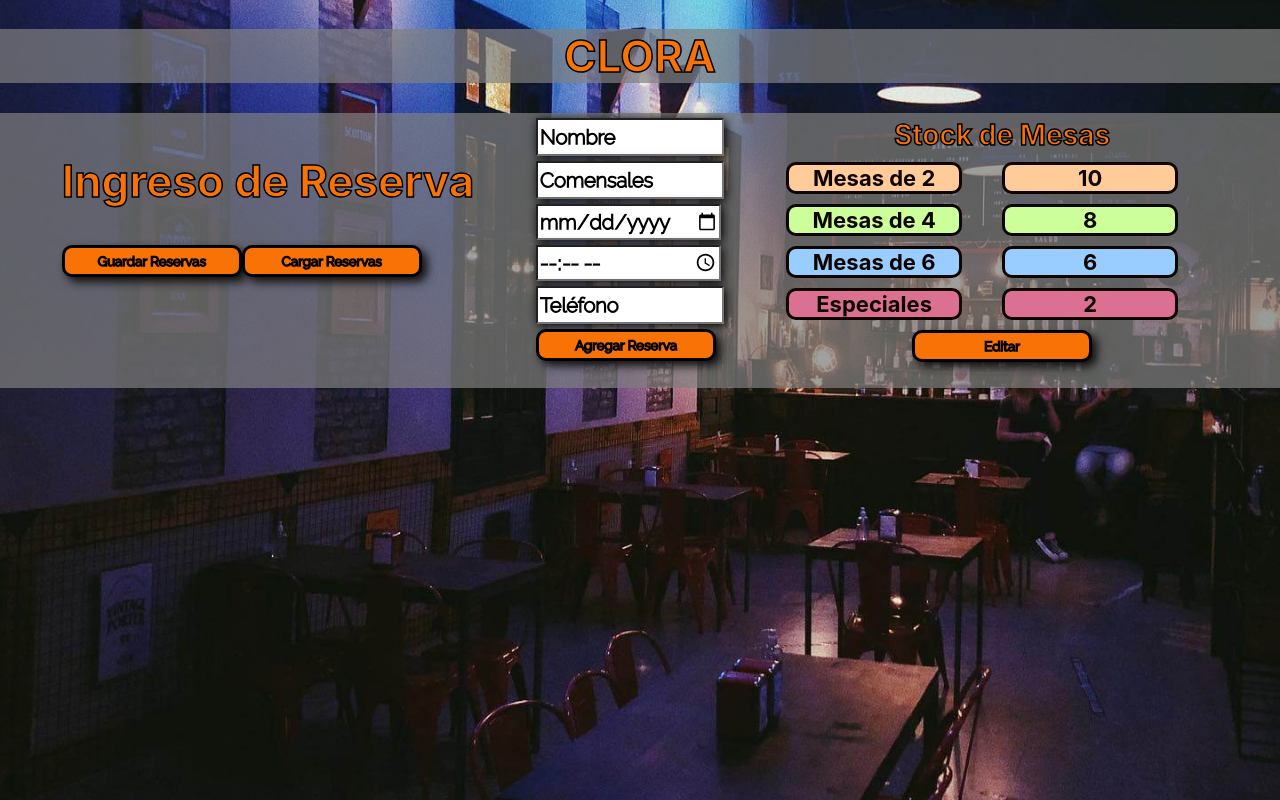
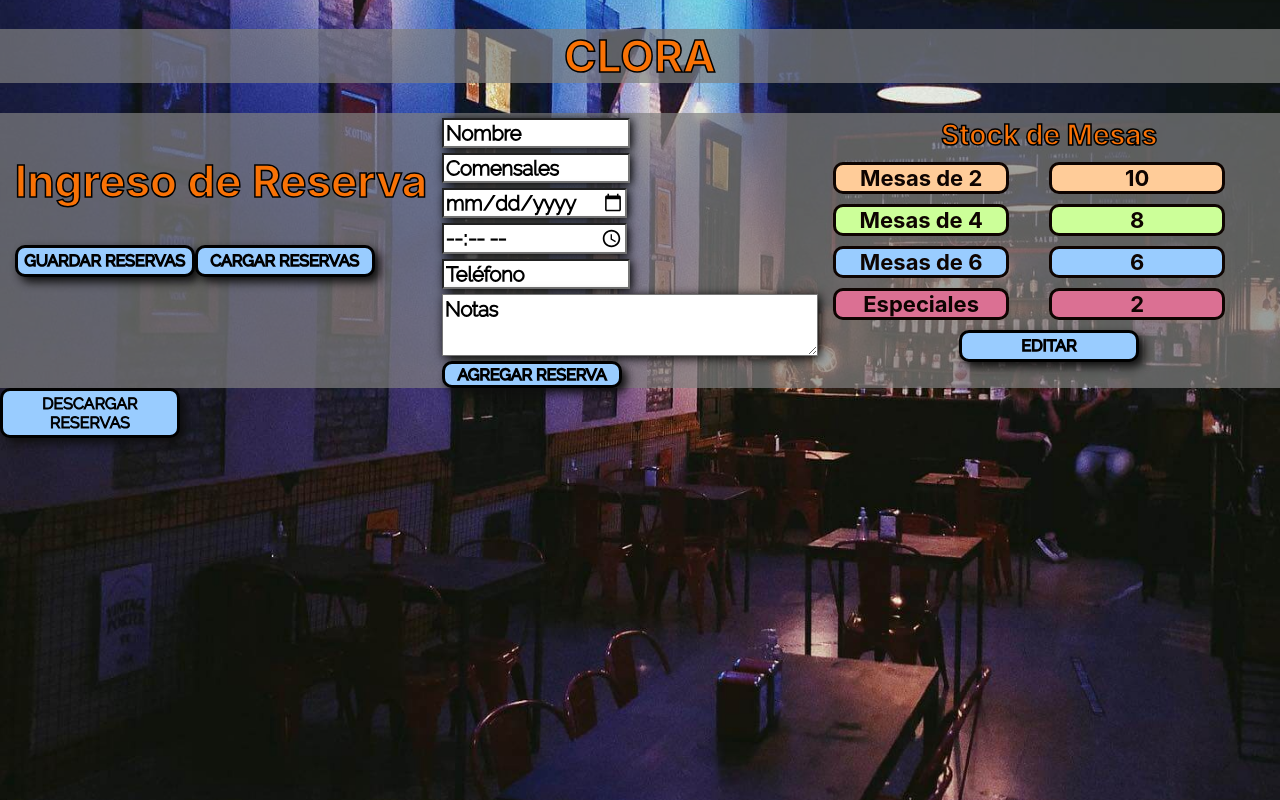
Before and after one commit to SebastianLlanes/Reservation-Sistem, a React (Create React App) app: page / in a window 1280 px wide. Built offline with nearby package versions, Linux system fonts and the light colour scheme.

Commit message:
[actualizacion] Text area, reservas en archivo

```diff
--- a/package.json
+++ b/package.json
@@ -10,8 +10,10 @@
     "i": "^0.3.7",
     "moment": "^2.29.4",
     "npm": "^9.6.1",
+    "papaparse": "^5.4.1",
     "react": "^18.2.0",
     "react-bootstrap": "^2.7.2",
+    "react-csv": "^2.2.2",
     "react-dom": "^18.2.0",
     "react-router-dom": "^6.9.0",
     "react-scripts": "5.0.1",
--- a/src/App.css
+++ b/src/App.css
@@ -52,8 +52,9 @@ html {
   border: 3px solid black;
   border-radius: 10px;
   box-shadow: 5px 5px 10px #0f0f0f;
-  background-color: #f97206;
+  background-color: #99ccff;
   font-family: var(--font-family-descriptions);
+  font-size: 16px;
 }
 .form-container {
   display: flex;
@@ -70,14 +71,24 @@ html {
   font-size: 20px;
   font-weight: 100;
 }
+.form-container textarea {
+  width: 370px;
+  height: 108px;
+  margin-bottom: 5px;
+  box-shadow: 2px 2px 10px;
+  font-family: var(--font-family-descriptions);
+  font-size: 20px;
+  font-weight: 100;
+}
 .form-container button {
   width: 180px;
   height: 32px;
   border: 3px solid black;
   border-radius: 10px;
   box-shadow: 5px 5px 10px #0f0f0f;
-  background-color: #f97206;
+  background-color: #99ccff;
   font-family: var(--font-family-descriptions);
+  font-size: 16px;
 }
 .table-stock {
   display: flex;
@@ -158,8 +169,9 @@ html {
   border: 3px solid black;
   border-radius: 10px;
   box-shadow: 5px 5px 10px #0f0f0f;
-  background-color: #f97206;
+  background-color: #99ccff;
   font-family: var(--font-family-descriptions);
+  font-size: 16px;
 }
 .reservation-list {
   display: contents;   /*direccionamiento de las cards*/
@@ -239,3 +251,14 @@ html {
 .alert-tables {
   background-color: #ff0014;
 }
+.download-reservas {
+  width: 180px;
+  height: 50px;
+  border: 3px solid black;
+  border-radius: 10px;
+  box-shadow: 5px 5px 10px #0f0f0f;
+  background-color: #99ccff;
+  font-family: var(--font-family-descriptions);
+  font-size: 16px;
+  -webkit-text-stroke: 1px #000;
+}
--- a/src/App.js
+++ b/src/App.js
@@ -124,8 +124,8 @@ const App = () => {
       <div className="container" key="reservation-container">
         <div className="app-container-container">
           <h2>Ingreso de Reserva</h2>
-            <button className="save-button" onClick={handleSaveReservations}>Guardar Reservas</button>
-            <button className="save-button" onClick={handleLoadReservations}>Cargar Reservas</button>
+            <button className="save-button" onClick={handleSaveReservations}>GUARDAR RESERVAS</button>
+            <button className="save-button" onClick={handleLoadReservations}>CARGAR RESERVAS</button>
         </div>
         <ReservationForm addReservation={addReservation} />
         <TableStock  tables={tables} onTablesUpdate={handleTablesUpdate} />
--- a/src/components/ReservationCard.js
+++ b/src/components/ReservationCard.js
@@ -34,6 +34,7 @@ const ReservationCard = ({ reservation, cancelReservation }) => {
       <p>Día: {reservation.date}</p>
       <p>Hora: {reservation.time}</p>
       <p>Teléfono: {reservation.phone}</p>
+      <p>Notas: {reservation.notes}</p>
       <button onClick={handleCancelClick}>Cancelar Reserva</button>
     </div>
   );
--- a/src/components/ReservationForm.js
+++ b/src/components/ReservationForm.js
@@ -10,13 +10,14 @@ const ReservationForm = ({ addReservation }) => {
   const [date, setDate] = useState("");
   const [time, setTime] = useState("");
   const [phone, setPhone] = useState("");
+  const [notes, setNotes] = useState("");
 
   // Declarar una función que se ejecutará cuando se envíe el formulario
   const handleSubmit = (e) => {
     // Prevenir que la página se recargue al enviar el formulario
     e.preventDefault();
     // Crear un objeto de reserva con los valores actuales de cada estado y un id generado
-    const reservation = { id: generateId(), name, guests, date, time, phone };
+    const reservation = { id: generateId(), name, guests, date, time, phone, notes };
     // Llamar a la función addReservation pasando la reserva como argumento
     addReservation(reservation);
     // Reiniciar cada estado a su valor inicial
@@ -25,6 +26,7 @@ const ReservationForm = ({ addReservation }) => {
     setDate("");
     setTime("");
     setPhone("");
+    setNotes("");
   };
 
   // Declarar una función que genera un id único basado en la fecha actual
@@ -66,7 +68,12 @@ const ReservationForm = ({ addReservation }) => {
         value={phone}
         onChange={(e) => setPhone(e.target.value)}
       />
-      <button>Agregar Reserva</button>
+      <textarea
+        placeholder="Notas"
+        value={notes}
+        onChange={(e) => setNotes(e.target.value)}
+      />
+      <button>AGREGAR RESERVA</button>
     </form>
   );
 };
--- a/src/components/ReservationList.js
+++ b/src/components/ReservationList.js
@@ -1,5 +1,41 @@
+// import React from "react";
+// import ReservationCard from "./ReservationCard";
+
+//   // Esta es la definición del componente ReservationList
+//   // que recibe dos props: reservations y cancelReservation
+//   const ReservationList = ({ reservations, cancelReservation }) => {
+
+//     // Ordenamos las reservas por fecha y hora utilizando
+//     // la función sort() y creando objetos Date para comparar
+//     const sortedReservations = reservations.sort((a, b) => {
+//       const dateA = new Date(`${a.date}T${a.time}`);
+//       const dateB = new Date(`${b.date}T${b.time}`);
+//       return dateA - dateB;
+//     });
+
+//     // Este es el JSX que será renderizado por el componente
+//     return (
+//       <div className="reservation-list">
+//         {sortedReservations.map((reservation) => (
+//           <ReservationCard
+//             key={reservation.id}
+//             reservation={reservation}
+//             cancelReservation={cancelReservation}
+//           />
+//         ))}
+//       </div>
+//     );
+//   };
+
+//   // Exportamos el componente para que pueda ser utilizado en otros archivos
+//   export default ReservationList;
+
+
+  // En resumen, este componente recibe una lista de reservas (reservations) y una función para cancelar reservas (cancelReservation), y se encarga de ordenarlas por fecha y hora antes de renderizarlas. Luego, para cada reserva en la lista, renderiza un componente ReservationCard con las propiedades reservation y cancelReservation.
+
 import React from "react";
 import ReservationCard from "./ReservationCard";
+import Papa from "papaparse";
 
 // Esta es la definición del componente ReservationList
 // que recibe dos props: reservations y cancelReservation
@@ -13,9 +49,28 @@ import ReservationCard from "./ReservationCard";
     return dateA - dateB;
   });
 
+  // Función que convierte los datos de las reservas en un archivo CSV
+  const convertToCSV = () => {
+    const csvData = Papa.unparse({
+      fields: ["Nombre", "Comensales"],
+      data: sortedReservations.map((reservation) => [
+        reservation.name,
+        reservation.guests,
+      ]),
+    });
+
+    // Descargar el archivo CSV
+    const downloadLink = document.createElement("a");
+    downloadLink.href = "data:text/csv;charset=utf-8," + encodeURIComponent(csvData);
+    downloadLink.download = "reservas.csv";
+    downloadLink.click();
+  };
+
   // Este es el JSX que será renderizado por el componente
   return (
     <div className="reservation-list">
+      {/* <button onClick={convertToCSV}>DESCARGAR RESERVAS</button> */}
+      <button className="download-reservas" onClick={convertToCSV}>DESCARGAR RESERVAS</button>
       {sortedReservations.map((reservation) => (
         <ReservationCard
           key={reservation.id}
@@ -23,12 +78,10 @@ import ReservationCard from "./ReservationCard";
           cancelReservation={cancelReservation}
         />
       ))}
+
     </div>
   );
 };
 
 // Exportamos el componente para que pueda ser utilizado en otros archivos
 export default ReservationList;
-
-
-  // En resumen, este componente recibe una lista de reservas (reservations) y una función para cancelar reservas (cancelReservation), y se encarga de ordenarlas por fecha y hora antes de renderizarlas. Luego, para cada reserva en la lista, renderiza un componente ReservationCard con las propiedades reservation y cancelReservation.
--- a/src/components/TableStock.js
+++ b/src/components/TableStock.js
@@ -100,11 +100,11 @@ const TableStock = ({ tables, onTablesUpdate }) => {
       )}
       {editable ? (
         <div>
-          <button onClick={handleSave}>Guardar</button>
-          <button onClick={handleCancel}>Cancelar</button>
+          <button onClick={handleSave}>GUARDAR</button>
+          <button onClick={handleCancel}>CANCELAR</button>
         </div>
       ) : (
-        <button onClick={handleEdit}>Editar</button>
+        <button onClick={handleEdit}>EDITAR</button>
       )}
     </div>
   );
```
Also changed, not shown: 1 other file (tests, documents, lock files or other folders). Lines whose indentation alone changed are shown as unchanged.
